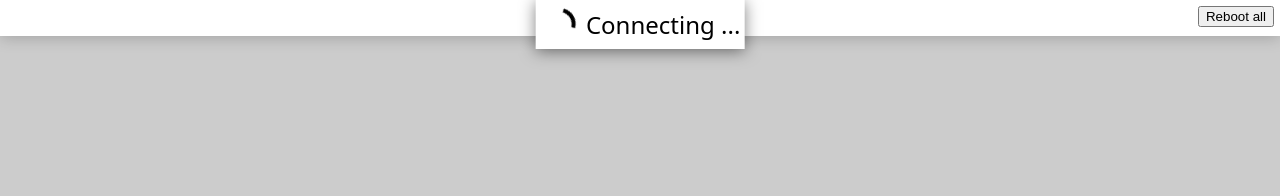
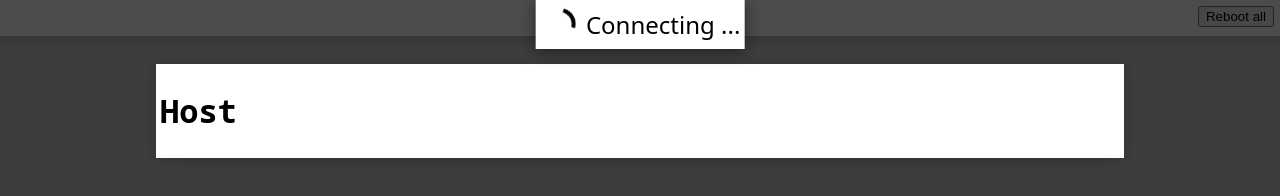
Before and after one commit to binp-dev/mothership, a plain HTML site: page mothership/monitor/static/index.html in a window 1280 px wide. Drawn offline with Linux system fonts and the light colour scheme.

Commit message:
Monitor: Create empty window

```diff
--- a/mothership/monitor/static/index.html
+++ b/mothership/monitor/static/index.html
@@ -18,6 +18,11 @@
     <div id="notify">
         <div class="spinner"></div>&nbsp<span id="notify-text">Connecting ...</span>
     </div>
+    <div id="window-container">
+        <div id="host-window" class="window">
+            <h1 class="mac">Host</h1>
+        </div>
+    </div>
 </body>
 
 </html>
--- a/mothership/monitor/static/style/main.css
+++ b/mothership/monitor/static/style/main.css
@@ -1,10 +1,7 @@
 @import "top.css";
 @import "hosts.css";
-@import "spinner.css";
-
-body {
-    background-color: #CCCCCC;
-}
+@import "notify.css";
+@import "window.css";
 
 a {
     color: #000088;
@@ -23,33 +20,13 @@ b {
     font-weight: 600;
 }
 
+.mac {
+    font-family: "Noto Sans Mono", monospace;
+}
+
 body {
     padding: 0;
     margin: 0;
     font-family: "Noto Sans", sans-serif;
+    background-color: #CCCCCC;
 }
-
-#notify {
-    position: fixed;
-    display: inline-block;
-
-    top: 0;
-    padding: 4px;
-
-    /* To center position:fixed element */
-    left: 50%;
-    transform: translateX(-50%);
-
-    font-size: 24px;
-    background-color: #ffffff;
-    box-shadow: 0 2px 16px rgba(0, 0, 0, 0.5);
-    z-index: 100;
-}
-
-#notify.hidden {
-    display: none;
-}
-
-.mac {
-    font-family: "Noto Sans Mono", monospace;
-}
--- a/mothership/monitor/static/style/spinner.css
+++ b/mothership/monitor/static/style/notify.css
@@ -1,3 +1,24 @@
+#notify {
+    position: fixed;
+    display: inline-block;
+
+    top: 0;
+    padding: 4px;
+
+    /* To center position:fixed element */
+    left: 50%;
+    transform: translateX(-50%);
+
+    font-size: 24px;
+    background-color: #ffffff;
+    box-shadow: 0 2px 16px rgba(0, 0, 0, 0.5);
+    z-index: 100;
+}
+
+#notify.hidden {
+    display: none;
+}
+
 .spinner {
     display: inline-block;
     margin: 4px;
--- /dev/null
+++ b/mothership/monitor/static/style/window.css
@@ -0,0 +1,25 @@
+#window-container {
+    /*display: none;*/
+    position: fixed;
+    z-index: 10;
+
+    top: 0;
+    left: 0;
+    width: 100vw;
+    height: 100vh;
+
+    overflow-y: scroll;
+
+    background-color: rgba(0, 0, 0, 0.7);
+}
+
+.window {
+    width: 75%;
+    margin: 64px auto 64px auto;
+    padding: 4px;
+
+    overflow-x: scroll;
+
+    background-color: #ffffff;
+    box-shadow: 0 2px 16px rgba(0, 0, 0, 0.2);
+}
```
